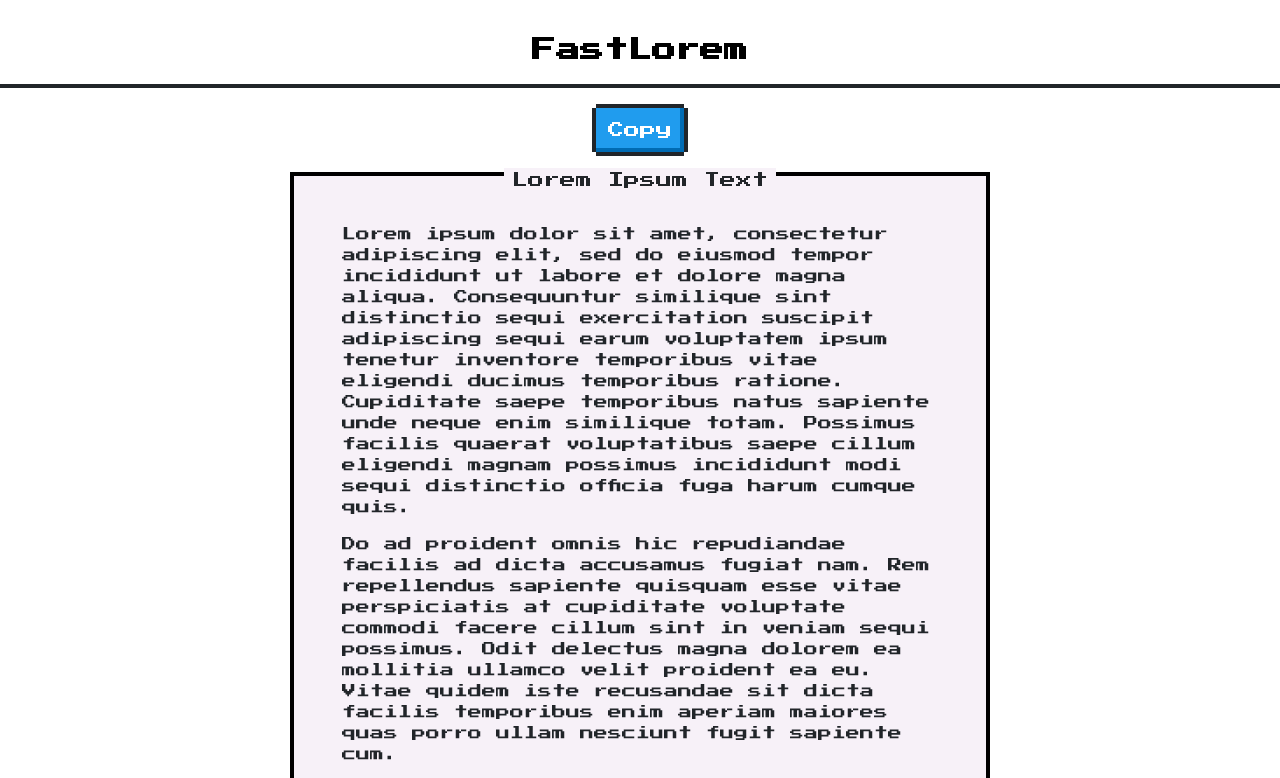
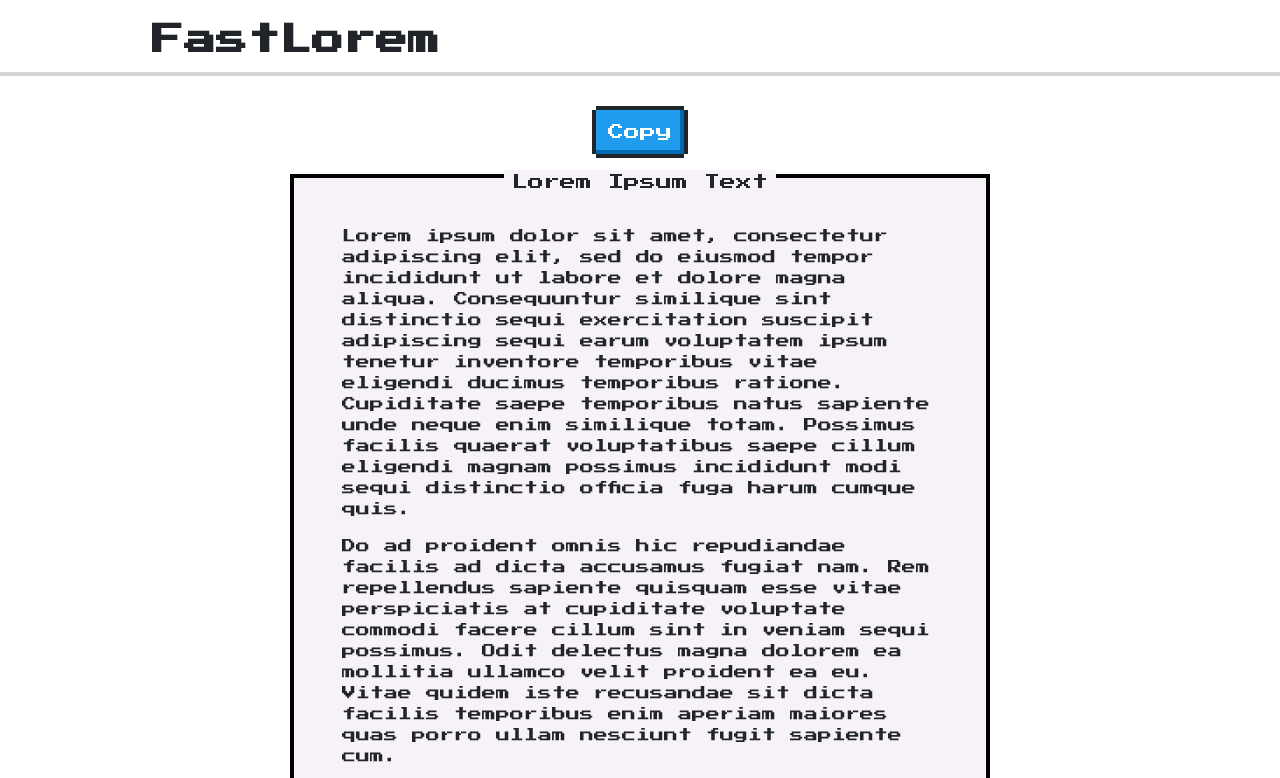
Before and after one commit to istisiki/fastlorem, a plain HTML site: page index.html in a window 1280 px wide. Shown: the top 778 px of the page. Drawn offline with nearby package versions, Linux system fonts and the light colour scheme.

Commit message:
top border is even nicer

```diff
--- a/index.html
+++ b/index.html
@@ -20,31 +20,34 @@
         padding: 1rem;
       }
 
-      .container {
-        max-width: 1000px;
-        margin: 0 auto;
+      header {
+        position: fixed;
+        top: 0;
+        left: 0;
+        right: 0;
+        z-index: 9;
+        border-bottom: 4px solid #d3d3d3;
+        background-color: white;
       }
 
-      .header {
-        margin-bottom: 1rem;
-        position: sticky;
-        top: 0;
-        background-color: white;
-        z-index: 100;
-        padding: 1rem 0;
-        border-bottom: 4px solid #212529;
-        width: 100vw;
-        margin-left: 50%;
-        transform: translateX(-50%);
+      header > .container {
+        display: flex;
+        align-items: baseline;
+        max-width: 976px;
+        margin: 0 auto;
+        padding-top: 1rem;
+        transition: all 0.2s ease;
+      }
+
+      .container {
+        margin: 0 auto;
+        margin-top: 90px;
       }
 
       .header h1 {
         color: black;
         font-size: 24px;
         text-align: center;
-        max-width: 1000px;
-        margin: 0 auto;
-        padding: 0 1rem;
       }
 
       .controls {
@@ -104,9 +107,10 @@
         visibility: visible;
       }
 
-      .footer {
+      footer {
         text-align: center;
         padding: 1rem;
+        padding-top: 20px;
         flex-shrink: 0;
         margin-top: auto;
         font-size: 12px;
@@ -135,11 +139,12 @@
     </style>
   </head>
   <body>
+    <header>
+      <div class="container">
+        <h1>FastLorem</h1>
+      </div>
+    </header>
     <div class="container">
-      <header class="header">
-        <h1>FastLorem</h1>
-      </header>
-
       <div class="controls">
         <button type="button" class="nes-btn is-primary" id="copyBtn">
           Copy
@@ -165,14 +170,10 @@
           </div>
         </div>
       </div>
-
-      <footer class="footer">
-        <p>
-          &copy; 2025 FastLorem • Authentic lorem ipsum from Cicero's De Finibus
-          Bonorum et Malorum
-        </p>
-      </footer>
     </div>
+    <footer>
+      <p>&copy; 2025 FastLorem • Just give me some playceholder text! •</p>
+    </footer>
 
     <div id="copyNotification" class="copy-notification nes-container is-dark">
       Copied to clipboard!
```
